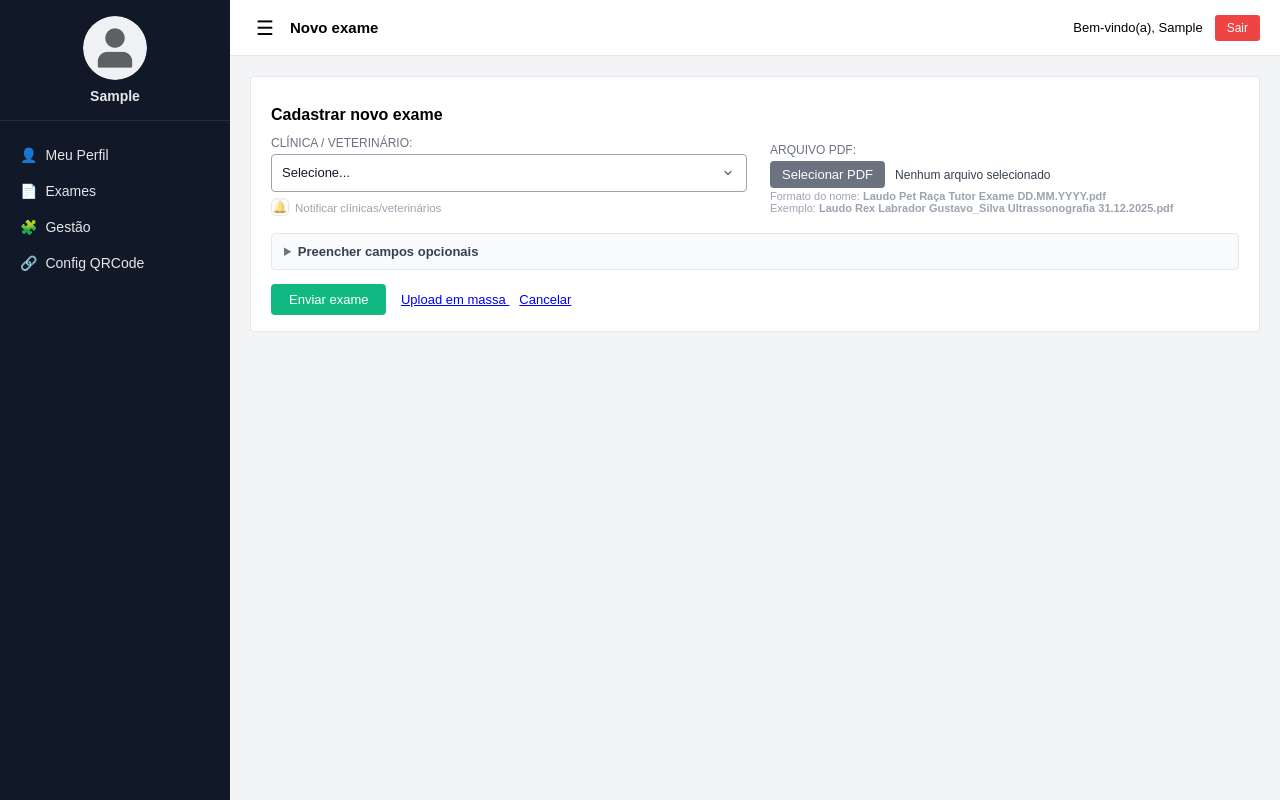
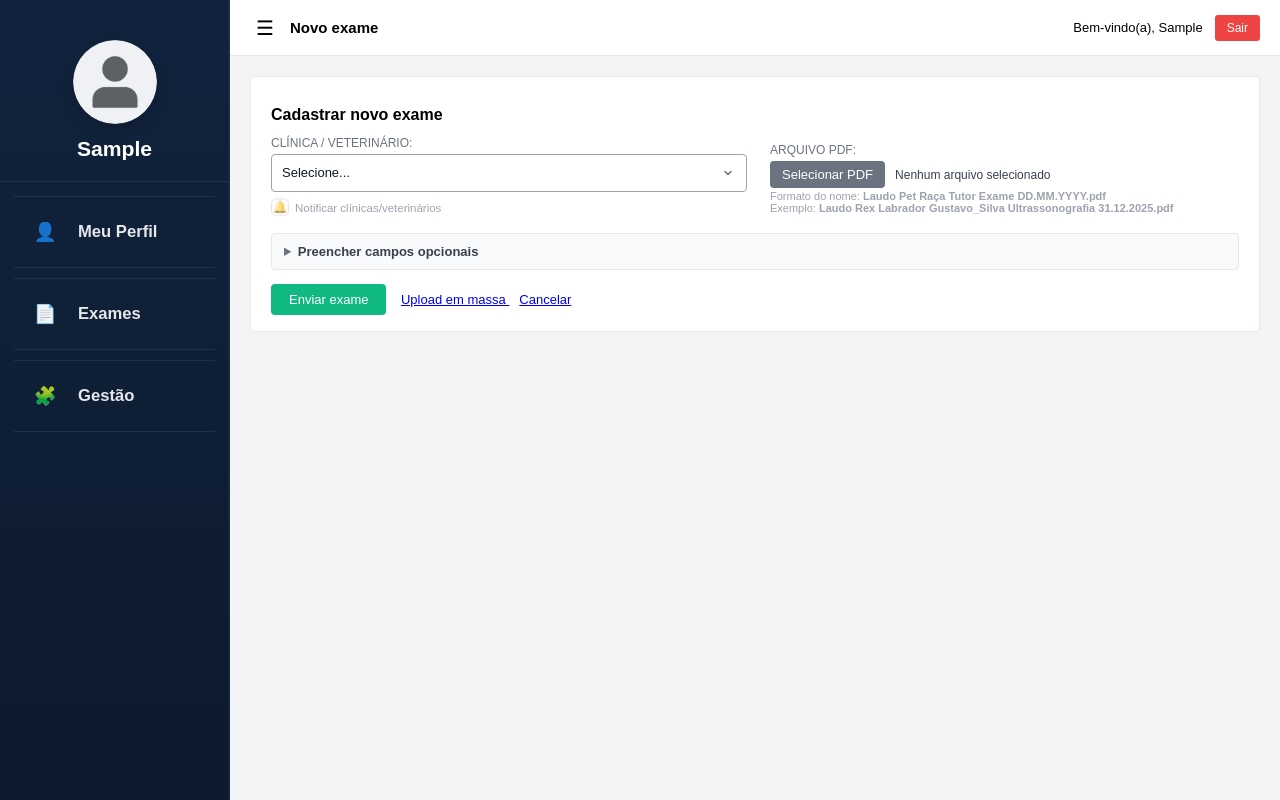
Before and after one commit to RicardoSerta/vet, a Django app: page /exames/novo/ in a window 1280 px wide. Run offline with Django 5.2, Linux system fonts and the light colour scheme; the visitor is signed in with stand-in values (Sample User, id 1); data comes from the database, SQL or seed files in the repository; some libraries are stand-ins or nearby versions.

Commit message:
Novo design da sidebar

```diff
--- a/accounts/static/accounts/css/styles.css
+++ b/accounts/static/accounts/css/styles.css
@@ -1980,3 +1980,149 @@ body.app-body {
         flex: 1 1 100%;
     }
 }
+
+/* ===== Sidebar nova ===== */
+
+.sidebar {
+    width: 230px;
+    min-height: 100vh;
+    background: linear-gradient(180deg, #11233d 0%, #0c1a2d 100%);
+    color: #ffffff;
+    display: flex;
+    flex-direction: column;
+    border-right: 1px solid rgba(255, 255, 255, 0.06);
+    box-shadow: inset -1px 0 0 rgba(255, 255, 255, 0.03);
+}
+
+.sidebar-header {
+    padding: 24px 18px 20px;
+    display: flex;
+    flex-direction: column;
+    align-items: center;
+    justify-content: center;
+    border-bottom: 1px solid rgba(255, 255, 255, 0.08);
+    min-height: 165px;
+}
+
+.sidebar-avatar {
+    width: 84px;
+    height: 84px;
+    border-radius: 50%;
+    overflow: hidden;
+    background: rgba(255, 255, 255, 0.10);
+    display: flex;
+    align-items: center;
+    justify-content: center;
+    margin-bottom: 12px;
+    box-shadow: 0 4px 14px rgba(0, 0, 0, 0.18);
+}
+
+.sidebar-avatar img {
+    width: 100%;
+    height: 100%;
+    object-fit: cover;
+}
+
+.sidebar-username {
+    font-size: 1.32rem;
+    font-weight: 700;
+    line-height: 1.2;
+    text-align: center;
+    color: #ffffff;
+    max-width: 100%;
+    word-break: break-word;
+}
+
+.sidebar-nav {
+    list-style: none;
+    margin: 0;
+    padding: 14px 14px 18px;
+    display: flex;
+    flex-direction: column;
+    gap: 10px;
+    flex: 1;
+}
+
+.sidebar-nav li {
+    flex: 0 0 auto;
+    min-height: 72px;
+}
+
+.sidebar-nav a {
+    height: 100%;
+    width: 100%;
+    display: flex;
+    align-items: center;
+    gap: 14px;
+    padding: 16px 16px;
+    text-decoration: none;
+    color: rgba(255, 255, 255, 0.94);
+    background: transparent;
+    border: none;
+    border-top: 1px solid rgba(255, 255, 255, 0.08);
+    border-bottom: 1px solid rgba(255, 255, 255, 0.08);
+    border-radius: 0;
+    transition: background 0.18s ease, color 0.18s ease;
+    box-sizing: border-box;
+}
+
+.sidebar-nav a:hover {
+    background: rgba(255, 255, 255, 0.05);
+}
+
+.sidebar-nav a.active {
+    background: rgba(255, 255, 255, 0.10);
+}
+
+.sidebar-nav-icon {
+    font-size: 1.14rem;
+    width: 22px;
+    min-width: 22px;
+    display: flex;
+    align-items: center;
+    justify-content: center;
+    opacity: 0.95;
+}
+
+.sidebar-nav-label {
+    font-size: 1.04rem;
+    font-weight: 600;
+    line-height: 1.2;
+}
+
+@media (max-width: 900px) {
+    .sidebar {
+        width: 220px;
+    }
+
+    .sidebar-header {
+        min-height: 150px;
+        padding: 22px 14px 18px;
+    }
+
+    .sidebar-avatar {
+        width: 78px;
+        height: 78px;
+    }
+
+    .sidebar-username {
+        font-size: 1.2rem;
+    }
+
+    .sidebar-nav {
+        padding: 12px 12px 16px;
+        gap: 8px;
+    }
+
+    .sidebar-nav li {
+        min-height: 64px;
+    }
+
+    .sidebar-nav a {
+        padding: 14px 14px;
+    }
+
+    .sidebar-nav-label {
+        font-size: 0.98rem;
+    }
+}
--- a/templates/base_app.html
+++ b/templates/base_app.html
@@ -48,12 +48,6 @@
                 </a>
             </li>
             {% endif %}
-            <li>
-                <a href="#" class="{% if request.resolver_match.url_name == 'config_qrcode' %}active{% endif %}">
-                    <span class="sidebar-nav-icon">🔗</span>
-                    <span class="sidebar-nav-label">Config QRCode</span>
-                </a>
-            </li>
         </ul>
     </aside>
 
```
